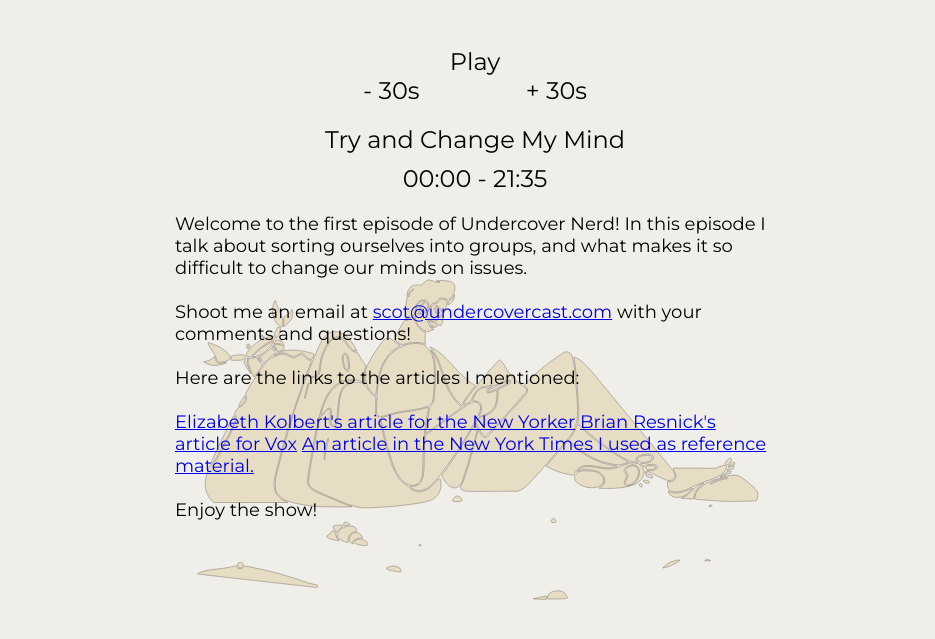
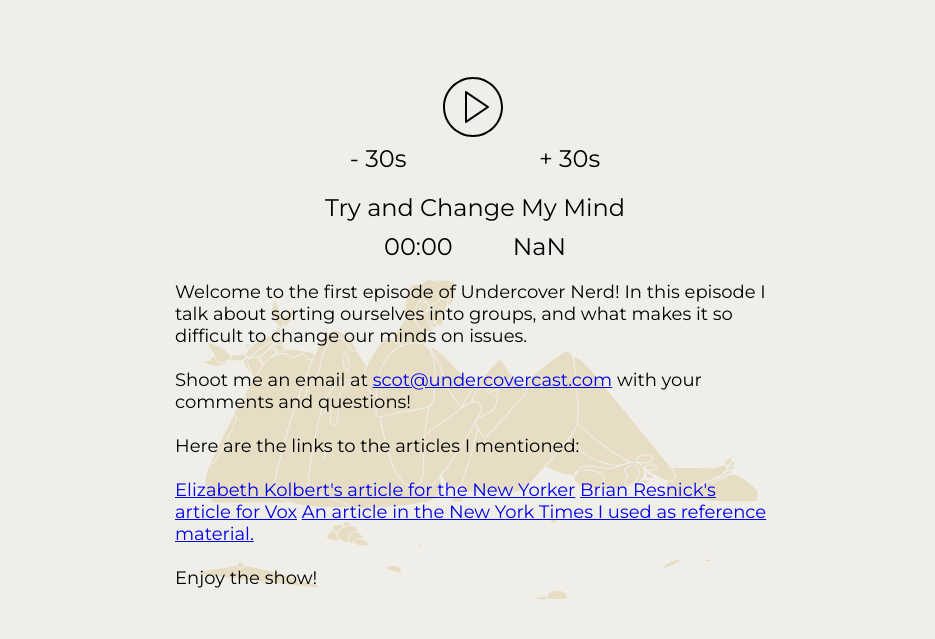
Before and after one commit to ibgrav/uc-nerd, a website: page public/index.html in a window 1280 px wide. Shown: the part 183-822 px from the top of the page, without its empty margins (165-1100 px from the left). Before the commit the page ends 800 px from the top, so only its background shows below. Drawn offline with Linux system fonts and the light colour scheme; no server answers.

Commit message:
Update index.html

```diff
--- a/public/index.html
+++ b/public/index.html
@@ -33,7 +33,7 @@
             position: fixed;
             bottom: 0;
             left: 0;
-            stroke: rgb(20,0,0);
+            /* stroke: rgb(20,0,0); */
             stroke-width: 5px;
             fill: rgba(195,155,55,0.2);
         }
@@ -50,16 +50,19 @@
             margin: 20px 0 10px 0;
         }
 
+        #pod-play {
+            width: 60px;
+            height: 60px;
+            margin: 30px;
+        }
+
         .pod-skip {
             display: inline;
         }
 
-        #pod-forwards {
-            margin-left: 100px;
-        }
-
         #pod-time-current, #pod-time-end {
             display: inline;
+            margin: 0 30px;
         }
 
         #pod-description {
@@ -95,6 +98,9 @@
             #pod-box {
                 width: 90%;
                 margin: 30px 5%;
+            }
+            #pod-play {
+                margin-top: 0;
             }
         }
 
@@ -206,22 +212,27 @@
 
     <div id="pod-box">
 
-            <div id="pod-play">Play</div>
+            <!-- <div id="pod-play">Play</div> -->
 
 
         <div class="pod-skip" id="pod-back">- 30s</div>
 
 
-        <!-- <svg id="pod-play" viewBox="0 0 41.999 41.999" xml:space="preserve">
-                <path d="M36.068,20.176l-29-20C6.761-0.035,6.363-0.057,6.035,0.114C5.706,0.287,5.5,0.627,5.5,0.999v40
-	c0,0.372,0.206,0.713,0.535,0.886c0.146,0.076,0.306,0.114,0.465,0.114c0.199,0,0.397-0.06,0.568-0.177l29-20
-	c0.271-0.187,0.432-0.494,0.432-0.823S36.338,20.363,36.068,20.176z M7.5,39.095V2.904l26.239,18.096L7.5,39.095z"/>
-        </svg> -->
+        <svg id="pod-play" viewBox="0 0 60 60" xml:space="preserve">
+                <g>
+                        <path d="M45.563,29.174l-22-15c-0.307-0.208-0.703-0.231-1.031-0.058C22.205,14.289,22,14.629,22,15v30
+                            c0,0.371,0.205,0.711,0.533,0.884C22.679,45.962,22.84,46,23,46c0.197,0,0.394-0.059,0.563-0.174l22-15
+                            C45.836,30.64,46,30.331,46,30S45.836,29.36,45.563,29.174z M24,43.107V16.893L43.225,30L24,43.107z"/>
+                        <path d="M30,0C13.458,0,0,13.458,0,30s13.458,30,30,30s30-13.458,30-30S46.542,0,30,0z M30,58C14.561,58,2,45.439,2,30
+                            S14.561,2,30,2s28,12.561,28,28S45.439,58,30,58z"/>
+                    </g>
+
+        </svg>
 
         <div class="pod-skip" id="pod-forwards">+ 30s</div>
 
         <div id="pod-title">Try and Change My Mind</div>
-        <div id="pod-time-current">00:00</div> - <div id="pod-time-end">21:35</div>
+        <div id="pod-time-current">00:00</div><div id="pod-time-end">21:35</div>
         <div id="pod-description">
             Welcome to the first episode of Undercover Nerd! In this episode I talk about sorting ourselves into
             groups, and what makes it so difficult to change our minds on issues.
@@ -249,6 +260,13 @@
     </audio>
 
     <script>
+        var playBtn = document.querySelector('#pod-play');
+        var player = document.querySelector('#pod-player');
+        var podTime = document.querySelector('#pod-time-current');
+        var totalTime = document.querySelector('#pod-player').duration;
+
+        document.querySelector('#pod-time-end').innerHTML = document.querySelector('#pod-player').duration;
+
         var getJSON = function (url, successHandler, errorHandler) {
             var xhr = typeof XMLHttpRequest != 'undefined' ?
                 new XMLHttpRequest() :
@@ -269,6 +287,14 @@
             };
             xhr.send();
         };
+
+        playBtn.addEventListener('click', function(){
+            document.querySelector('#pod-player').play();
+        });
+
+        player.addEventListener('change', function(){
+            podTime.innerHTML = player.currentTime;
+        });
 
         getJSON('/test/json', function (data) {
             console.log('Get success: ', data);
```
